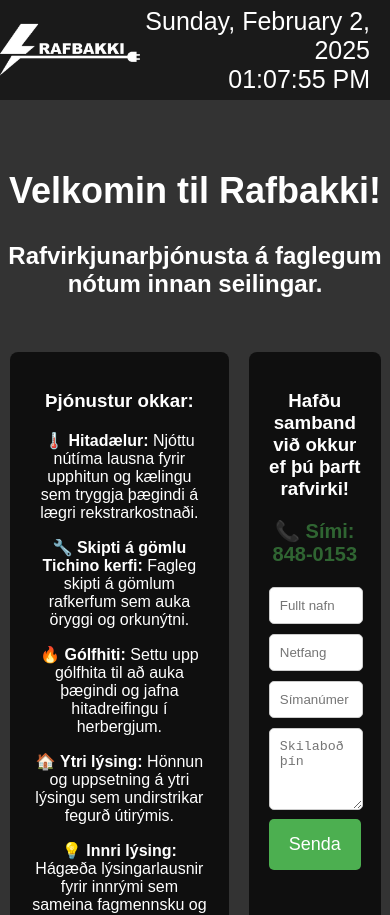
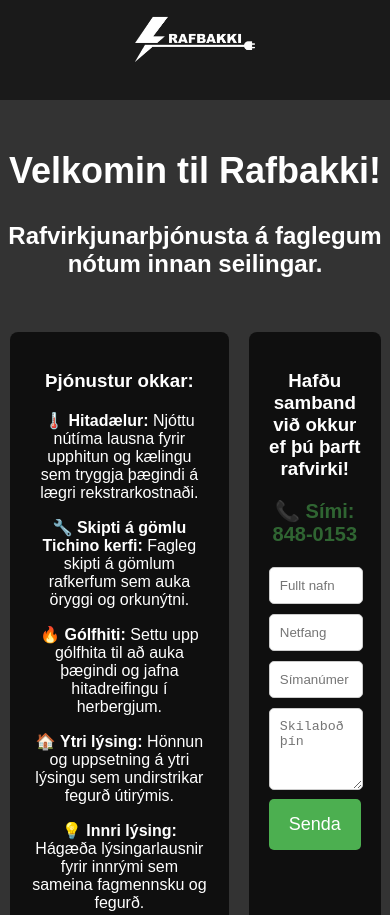
Before and after one commit to Dominik9519/rafbakki, a plain HTML site: page index.html in a window 390 px wide. Shown: the top 915 px of the page. Drawn offline with Linux system fonts and the light colour scheme.

Commit message:
Add files via upload

```diff
--- a/index.html
+++ b/index.html
@@ -9,7 +9,7 @@
             font-family: 'Poppins', sans-serif;
             margin: 0;
             padding: 0;
-            background-color: #333; /* Ciemnoszary tło */
+            background-color: #333;
             color: white;
             text-align: center;
         }
@@ -37,7 +37,7 @@
         }
 
         .header {
-            background-color: #1a1a1a; /* Lekko jaśniejszy odcień czerni */
+            background-color: #1a1a1a;
             padding: 10px 0;
             position: fixed;
             top: 0;
@@ -50,20 +50,28 @@
             height: 80px;
         }
         .header img {
-            max-width: 220px;
-            position: absolute;
-            left: 10px;
-            top: 0px;
+            position: relative;
+            max-width: 220px; /* Default logo size */
             transition: max-width 0.3s ease-in-out; /* Smooth transition for resizing */
         }
 
         @media (max-width: 768px) {
+            .header {
+                flex-direction: column;
+                text-align: center;
+            }
+
             .header img {
-                max-width: 140px; /* Smaller size for mobile */
-                position: relative; /* Center logo on mobile */
-                left: 0;
-                top: 0;
-                margin: 0 auto;
+                max-width: 120px; /* Smaller logo size for mobile */
+                margin: 0 auto; /* Center the logo */
+            }
+
+            .date-time {
+                display: none; /* Hide the date and time on mobile */
+            }
+
+            .flex-container {
+                flex-direction: column; /* Stack the containers on mobile */
             }
         }
 
@@ -75,15 +83,10 @@
             color: white;
             text-align: right;
             padding-right: 20px;
-            display: block;
-        }
-        .date-time #date, .date-time #time {
-            display: block;
-            font-size: 25px;
         }
 
         .main-content {
-            padding-top: 120px; /* Adjust for header height */
+            padding-top: 100px; /* Adjust for header height */
             display: flex;
             flex-direction: column;
             align-items: center;
@@ -109,7 +112,7 @@
             margin: 10px;
             padding: 20px;
             border-radius: 8px;
-            background: rgba(0, 0, 0, 0.7); /* Semi-transparent background */
+            background: rgba(0, 0, 0, 0.7);
             color: white;
         }
 
@@ -121,7 +124,7 @@
             border-radius: 5px;
         }
         .contact-form button {
-            background-color: #4CAF50; /* Green button */
+            background-color: #4CAF50;
             color: white;
             padding: 15px 20px;
             border: none;
@@ -131,7 +134,7 @@
             transition: background 0.3s;
         }
         .contact-form button:hover {
-            background-color: #45a049; /* Darker shade of green */
+            background-color: #45a049;
         }
 
         .footer {
@@ -144,7 +147,7 @@
         }
 
         .phone-number a {
-            color: #4CAF50; /* Green text color */
+            color: #4CAF50;
             font-size: 20px;
             text-decoration: none;
             font-weight: bold;
@@ -211,19 +214,9 @@
     <script>
         window.addEventListener("load", function () {
             setTimeout(function () {
-                document.getElementById("preloader").classList.add("hide-preloader");
-            }, 1000);
+                document.getElementById('preloader').classList.add('hide-preloader');
+            }, 1000); // Hide preloader after 1 second
         });
-        function updateDateTime() {
-            var dt = new Date();
-            document.getElementById("date").innerHTML = dt.toLocaleDateString('is-IS', {
-                weekday: 'long', year: 'numeric', month: 'long', day: 'numeric'
-            });
-            document.getElementById("time").innerHTML = dt.toLocaleTimeString('is-IS', {
-                hour: '2-digit', minute: '2-digit', second: '2-digit'
-            });
-        }
-        setInterval(updateDateTime, 1000);
     </script>
 </body>
 </html>
```
